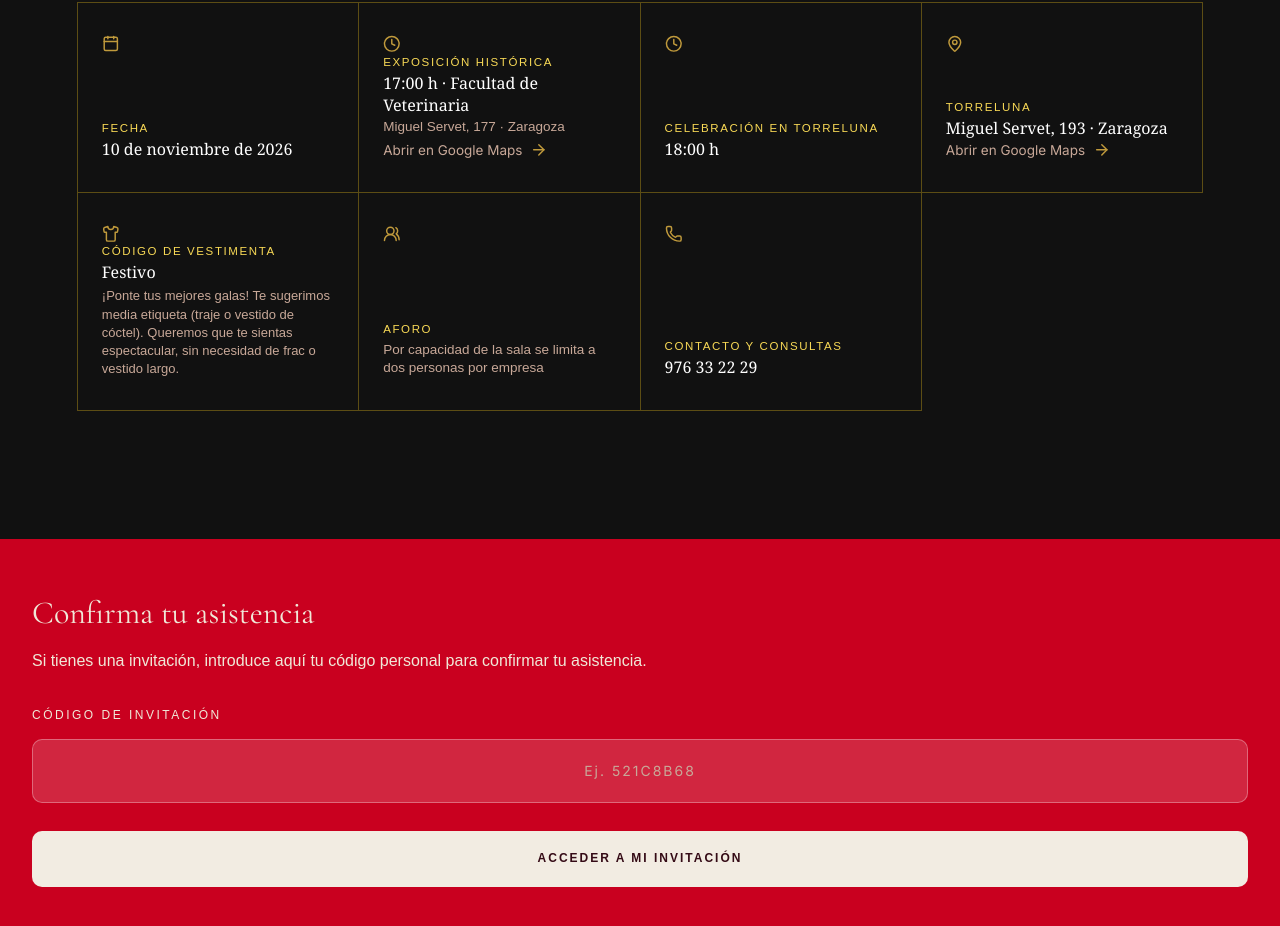
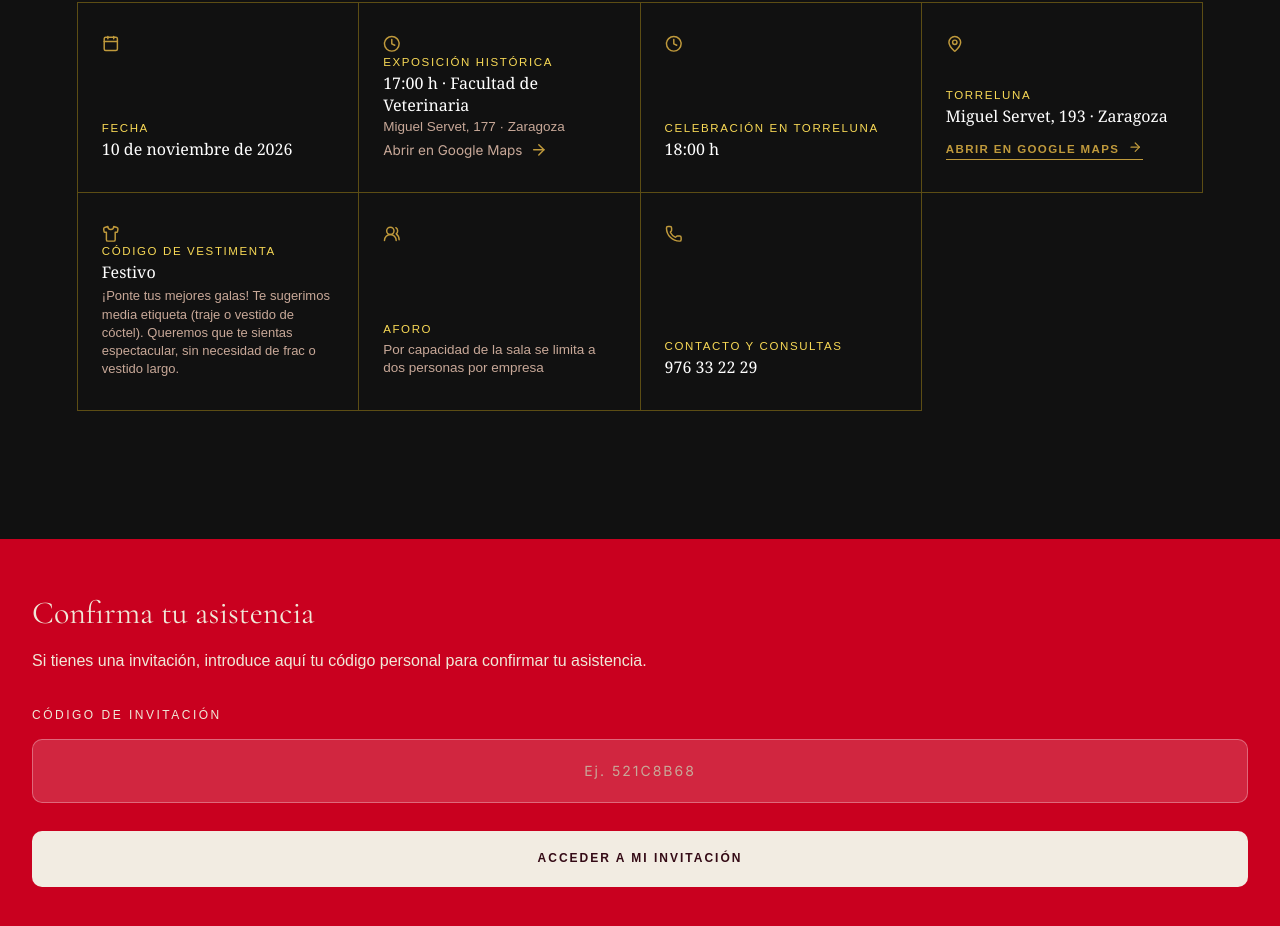
Before and after one commit to Tsuki-byte/Aniversario, a React (Vite) app: page / in a window 1280 px wide. Shown: the part 7579-8505 px from the top of the page. Built offline with nearby package versions, Linux system fonts and the light colour scheme; no server answers; the database is empty.

Commit message:
style: update Torreluna map link to match red section styling

```diff
--- a/src/App.jsx
+++ b/src/App.jsx
@@ -480,8 +480,8 @@ export default function App() {
             <MapPin size={24} aria-hidden="true" />
             <span>Torreluna</span>
             <strong>Miguel Servet, 193 · Zaragoza</strong>
-            <a href="https://maps.app.goo.gl/jver8wG8urWqLjdk8?g_st=ic" target="_blank" rel="noreferrer" style={{ display: 'inline-flex', alignItems: 'center', gap: '8px', fontSize: '13.5px', color: 'var(--text-wine-sub)', textDecoration: 'none', marginTop: '2px', textTransform: 'none', fontFamily: 'Inter, sans-serif', lineHeight: '1.4', fontWeight: 'normal' }}>
-              Abrir en Google Maps <ArrowRight size={16} aria-hidden="true" />
+            <a className="map-link" href="https://maps.app.goo.gl/jver8wG8urWqLjdk8?g_st=ic" target="_blank" rel="noreferrer">
+              Abrir en Google Maps <ArrowRight size={24} aria-hidden="true" />
             </a>
           </article>
           <article>
```
